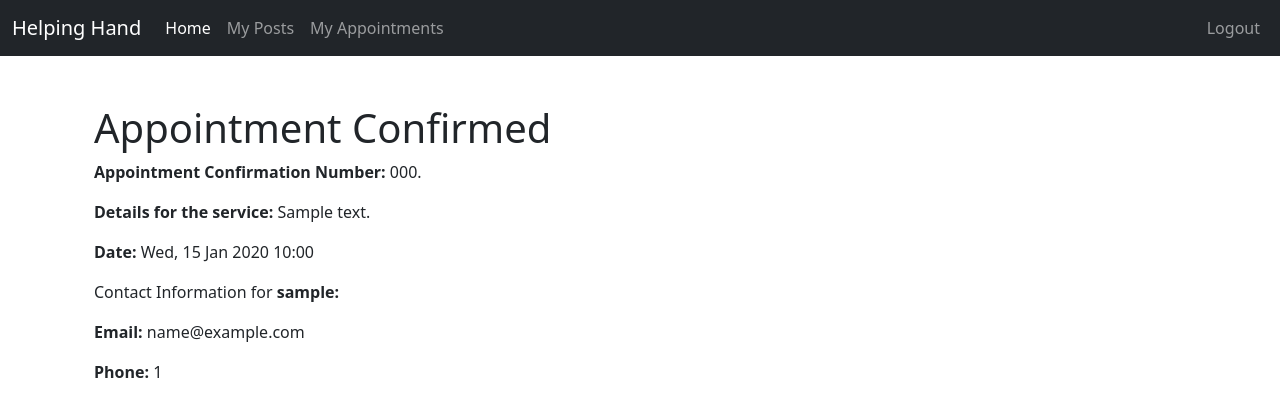
After one commit to fabianhdz/HelpingHand, a Django app: page /appointment_confirmation/1/ in a window 1280 px wide. The commit adds this page. Shown: the top 417 px of the page. Run offline with Django 5.2, Linux system fonts and the light colour scheme; a user stored in the database is signed in; tables that the repository leaves empty hold one stand-in row (values such as "Sample post").

Commit message:
Appointments HHD27

```diff
--- a/services/models.py
+++ b/services/models.py
@@ -1,6 +1,6 @@
 from django.db import models
 from django.contrib.auth.models import User
-
+import uuid
 
 class Language(models.Model):
     name = models.CharField(max_length=15)
@@ -10,19 +10,15 @@ class Language(models.Model):
 class Skill(models.Model):
     name = models.CharField(max_length=15)
     users = models.ManyToManyField(User, related_name='skills')
-    # Related_name: you can get skills for users such user = User.objects.get(id=1)
-    # user_skills = user.skills.all()
 
     def __str__(self):
         return self.name
 
 
 class Location(models.Model):
-
     street_address = models.CharField(max_length=255)
     city = models.CharField(max_length=100)
     state = models.CharField(max_length=100)
-    street_address = models.CharField(max_length=255)
     postal_code = models.CharField(max_length=20)
     country = models.CharField(max_length=100)
 
@@ -53,6 +49,10 @@ class Rating(models.Model):
 class Appointment(models.Model):
     user = models.ForeignKey(User, on_delete=models.CASCADE)
     post = models.ForeignKey('Post', on_delete=models.CASCADE)
+    confirmation_number = models.CharField(max_length=36, default=uuid.uuid4, editable=False)
+
+    def __str__(self):
+        return f"Appointment #{self.confirmation_number} for {self.post}"
 
 
 class Role(models.Model):
@@ -76,7 +76,7 @@ class Post(models.Model):
     location = models.ForeignKey(Location, on_delete=models.CASCADE)
     role = models.ForeignKey(Role, on_delete=models.CASCADE)  # Foreign key to Role
     description = models.TextField()
-
+    is_active = models.BooleanField(default=True)  # New posts are active by default
 
 class Profile(models.Model):
     user = models.OneToOneField(User, on_delete=models.CASCADE, related_name='profile')
--- /dev/null
+++ b/services/templates/appointment_confirmation.html
@@ -0,0 +1,19 @@
+{% extends 'base.html' %}
+
+{% block content %}
+<div class="container mt-4">
+    <h1>Appointment Confirmed</h1>
+    <p><strong>Appointment Confirmation Number:</strong> {{ appointment.confirmation_number }}.</p>
+    <p><strong>Details for the service:</strong> {{ appointment.post.description }}</p>
+    <p><strong>Date:</strong> {{ appointment.post.date|date:"D, d M Y H:i" }}</p>
+
+    <!-- Display user contact information -->
+    <p>Contact Information for <strong>{{ appointment.post.user.username }}:</strong></p>
+    <p><strong>Email:</strong> {{ appointment.post.user.email }}</p>
+    {% if profile %}
+        <p><strong>Phone:</strong> {{ profile.phone }}</p>
+    {% else %}
+        <p>Phone: Not available</p>
+    {% endif %}
+</div>
+{% endblock %}
--- a/services/templates/navbar.html
+++ b/services/templates/navbar.html
@@ -7,30 +7,29 @@
       <div class="collapse navbar-collapse" id="navbarSupportedContent">
           <ul class="navbar-nav me-auto mb-2 mb-lg-0">
               <li class="nav-item">
-            <a class="nav-link active" aria-current="page" href="#">Home</a>
+                  <a class="nav-link active" aria-current="page" href="{% url 'home' %}">Home</a>
               </li>
-
               {% if user.is_authenticated %}
               <li class="nav-item">
-            <a class="nav-link" href="{% url 'logout' %}">Logout</a>
+                  <a class="nav-link" href="{% url 'my_posts' %}">My Posts</a>
               </li>
-
+              <li class="nav-item">
+                  <a class="nav-link" href="{% url 'my_appointments' %}">My Appointments</a>
+              </li>
               {% else %}
               <li class="nav-item">
                   <a class="nav-link" href="{% url 'home' %}">Login</a>
               </li>
               {% endif %}
-
-          <li class="nav-item dropdown">
-            <a class="nav-link dropdown-toggle" href="#" role="button" data-bs-toggle="dropdown" aria-expanded="false">
-              Dropdown
-            </a>
-            <ul class="dropdown-menu">
-              <li><a class="dropdown-item" href="#">Action</a></li>
-              <li><a class="dropdown-item" href="#">Another action</a></li>
           </ul>
+          {% if user.is_authenticated %}
+          <!-- This nav is pushed to the right by ms-auto -->
+          <ul class="navbar-nav ms-auto mb-2 mb-lg-0">
+              <li class="nav-item">
+                  <a class="nav-link" href="{% url 'logout' %}">Logout</a>
               </li>
           </ul>
+          {% endif %}
       </div>
   </div>
 </nav>
--- a/services/templates/posts_feed.html
+++ b/services/templates/posts_feed.html
@@ -47,7 +47,7 @@
                 <h6 class="card-subtitle mb-2 text-muted">{{ post.role.name }}</h6>
                 <p class="card-text"> Description: {{ post.description }}</p>
                 <p class="card-text"><small class="text-muted">{{ post.location.city }}, {{ post.location.state }}, {{ post.location.postal_code }}, {{ post.location.country }}</small></p>
-                <a href="#" class="card-link">More details</a>
+                <a href="{% url 'post_detail' post.id %}" class="card-link">More details</a>
             </div>
         </div>
         {% empty %}
--- a/services/urls.py
+++ b/services/urls.py
@@ -11,4 +11,9 @@ urlpatterns = [
     path('signup/profile/', views.signup_profile, name='signup_profile'),
     path('create-post/', views.create_post, name='create_post'),
     path('posts-feed/', views.posts_feed, name='posts_feed'),
+    path('post/<int:post_id>/', views.post_detail, name='post_detail'),
+    path('make_appointment/<int:post_id>/', views.make_appointment, name='make_appointment'),
+    path('appointment_confirmation/<int:appointment_id>/', views.appointment_confirmation, name='appointment_confirmation'),
+    path('my_posts/', views.my_posts, name='my_posts'),
+    path('my_appointments/', views.my_appointments, name='my_appointments'),
 ]
--- a/services/views.py
+++ b/services/views.py
@@ -3,10 +3,12 @@ from django.contrib.auth import authenticate, login, logout
 from django.contrib import messages
 from .forms import UserForm, PostForm, ProfileForm, PostFilterForm
 from django.contrib.auth.decorators import login_required
-from .models import Service, Location, Role, Skill, Post
+from .models import Service, Location, Role, Skill, Post, Appointment
 from django.utils import timezone
 from django.contrib.auth.models import User
 from django.db import transaction
+from django.shortcuts import render, get_object_or_404
+from django.http import HttpResponseForbidden
 
 
 def home(request):
@@ -140,15 +142,65 @@ def create_post(request):
 
     return render(request, 'create_post.html', {'form': form})
 
-
+@login_required
 def posts_feed(request):
     form = PostFilterForm(request.GET)
-    posts = Post.objects.all()
+    posts = Post.objects.filter(is_active=True).exclude(user=request.user)  # Only fetch active posts
 
     if form.is_valid():
         posts = form.filter_query(posts)
-
+    posts = posts.filter(is_active=True)
     return render(request, 'posts_feed.html', {
         'form': form,
         'posts': posts
     })
+
+@login_required
+def post_detail(request, post_id):
+    post = get_object_or_404(Post, id=post_id)
+    return render(request, 'post_detail.html', {'post': post})
+
+
+@login_required
+def make_appointment(request, post_id):
+    post = get_object_or_404(Post, id=post_id)
+    if request.user == post.user:
+        return HttpResponseForbidden("You cannot make an appointment for your own post.")
+    if post.is_active:
+        appointment = Appointment.objects.create(user=request.user, post=post)
+        post.is_active = False
+        post.save()
+        return redirect('appointment_confirmation', appointment_id=appointment.id)
+    else:
+        return redirect('post_detail', post_id=post_id)
+
+
+@login_required
+def appointment_confirmation(request, appointment_id):
+    appointment = get_object_or_404(Appointment, id=appointment_id)
+    post_user = appointment.post.user
+    profile = getattr(post_user, 'profile', None)  # Safely get profile if exists
+    return render(request, 'appointment_confirmation.html', {
+        'appointment': appointment,
+        'profile': profile
+    })
+
+
+@login_required
+def my_posts(request):
+    # Assuming each post has a 'user' ForeignKey to User
+    posts = Post.objects.filter(user=request.user)
+    return render(request, 'my_posts.html', {'posts': posts})
+
+@login_required
+def my_appointments(request):
+    if request.method == 'POST' and 'cancel_appointment' in request.POST:
+        appointment_id = request.POST.get('cancel_appointment')
+        appointment = get_object_or_404(Appointment, id=appointment_id, user=request.user)
+        appointment.post.is_active = True  # Make the post active again
+        appointment.post.save()
+        appointment.delete()
+        return redirect('posts_feed')
+
+    appointments = Appointment.objects.filter(user=request.user)
+    return render(request, 'my_appointments.html', {'appointments': appointments})
```
Also changed, not shown: services/templates/my_appointments.html (added, +24 -0 lines), services/templates/my_posts.html (added, +27 -0 lines), services/templates/post_detail.html (added, +26 -0 lines), services/migrations/0002_appointment_confirmation_number.py (added), services/migrations/0003_post_is_active.py (added). Lines whose indentation alone changed are shown as unchanged.
